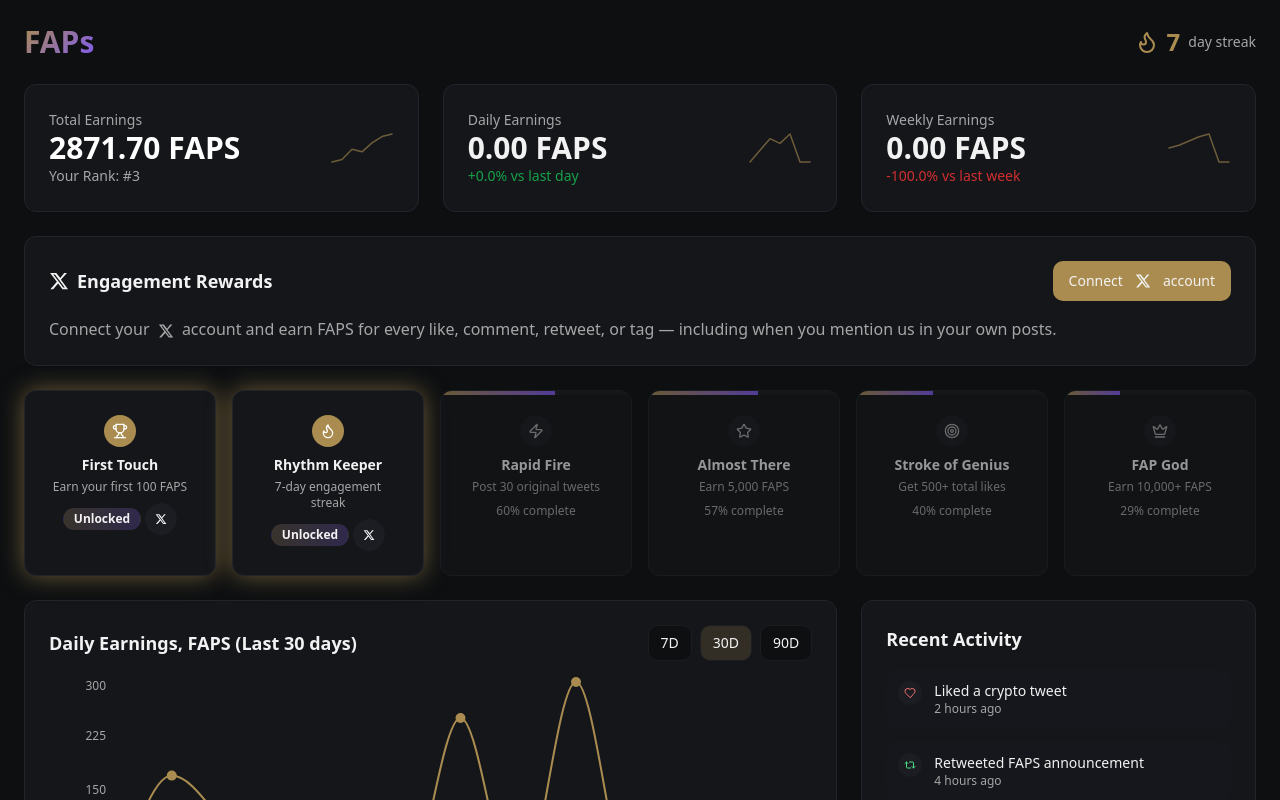
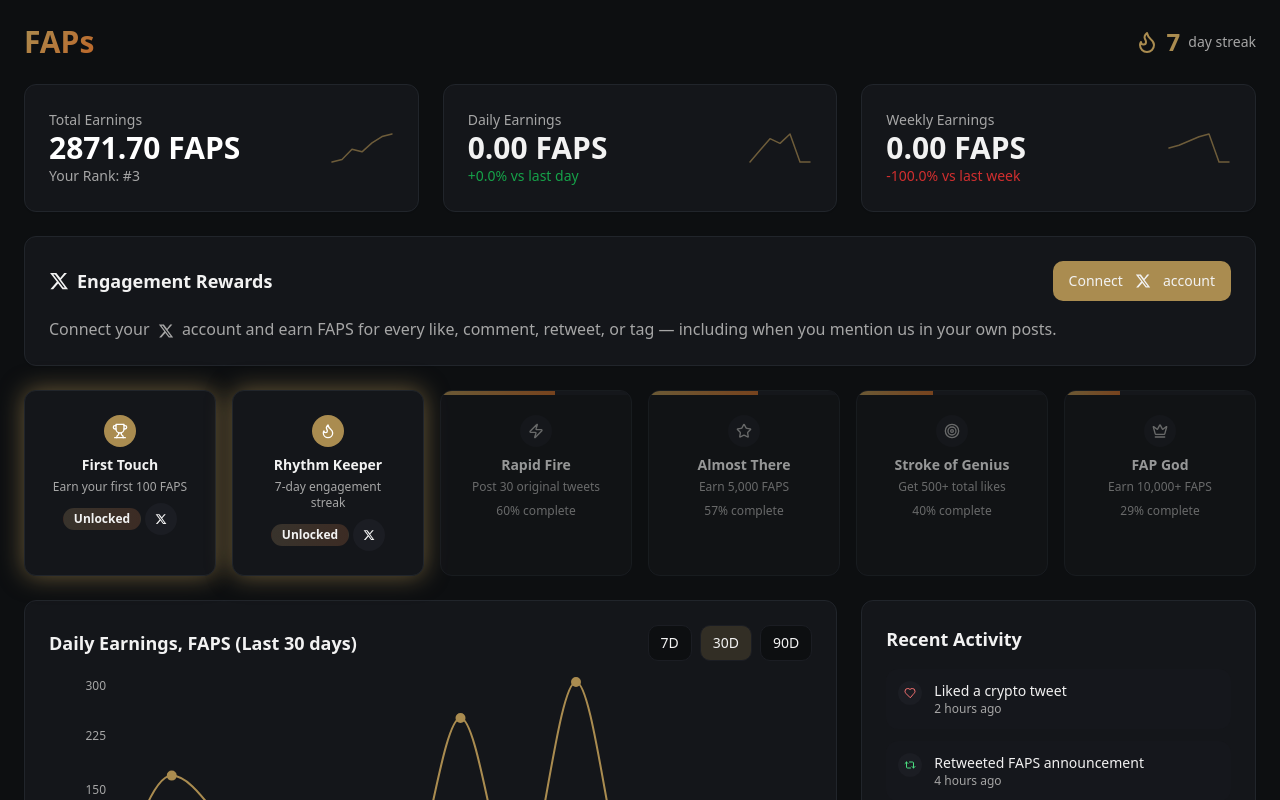
Before and after one commit to rohantomar95/tweet-fapsa-funhouse, a React (Vite) app: page / in a window 1280 px wide. Shown: the top 800 px of the page. Built offline with nearby package versions, Linux system fonts and the light colour scheme.

Commit message:
Refactor: Replace purple gradients
Replaced the purple gradients with alternative color schemes.

```diff
--- a/src/index.css
+++ b/src/index.css
@@ -29,7 +29,7 @@ All colors MUST be HSL.
     --muted: 220 13% 12%;
     --muted-foreground: 0 0% 65%;
 
-    --accent: 255 85% 65%;  /* Purple accent from screenshot */
+    --accent: 25 65% 45%;  /* Warm amber accent */
     --accent-foreground: 0 0% 95%;
 
     --destructive: 0 63% 50%;
@@ -43,8 +43,8 @@ All colors MUST be HSL.
 
     /* FAPS specific design tokens - golden brown colors */
     --faps-primary: 40 36% 49%;    /* Custom golden brown color #A98B4F */
-    --faps-secondary: 255 85% 65%; /* Purple accent */
-    --faps-accent: 255 85% 65%;    /* Purple for buttons */
+    --faps-secondary: 25 65% 45%;  /* Warm amber accent */
+    --faps-accent: 25 65% 45%;     /* Warm amber for buttons */
     --faps-success: 142 76% 36%;
     --faps-warning: 40 36% 49%;    /* Golden brown for consistency */
     --faps-chart: 40 36% 49%;
@@ -91,7 +91,7 @@ All colors MUST be HSL.
     --muted: 220 13% 12%;
     --muted-foreground: 0 0% 65%;
 
-    --accent: 255 85% 65%;
+    --accent: 25 65% 45%;
     --accent-foreground: 0 0% 95%;
 
     --destructive: 0 63% 50%;
```
